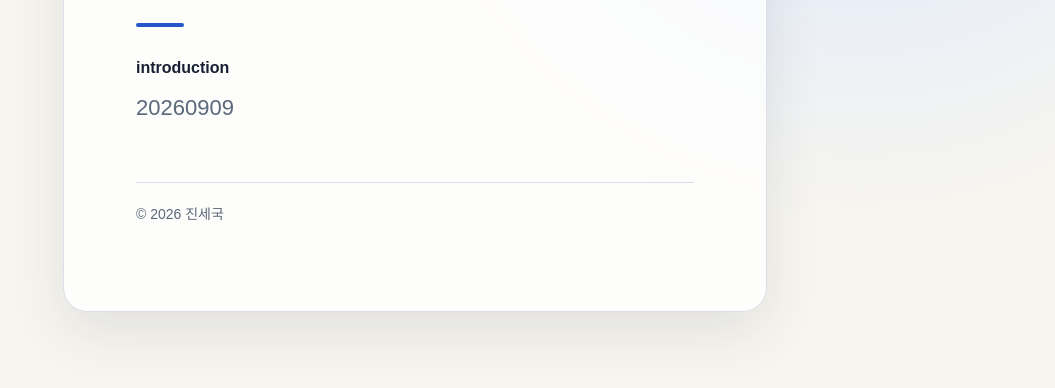
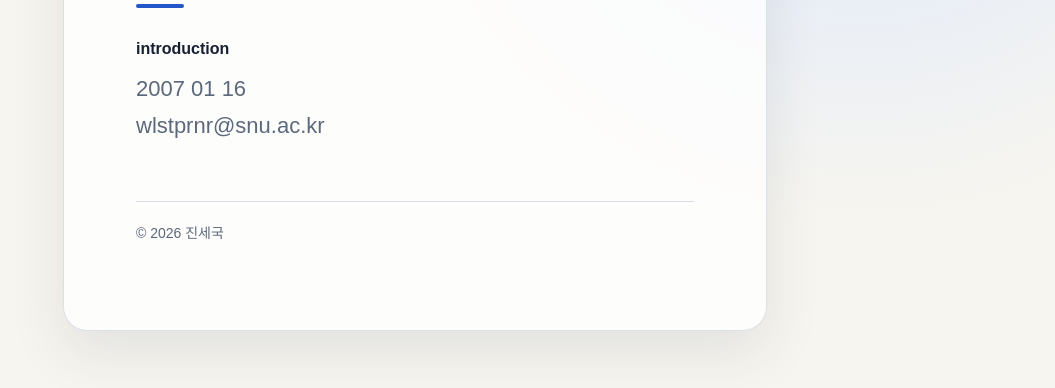
Before and after one commit to wlstprnr-lgtm/wlstprnr-lgtm.github.io, a plain HTML site: page index.html in a window 1280 px wide. Shown: the part 348-736 px from the top of the page, without its empty margins (225-1280 px from the left). Drawn offline with Linux system fonts and the light colour scheme.

Commit message:
Update index.html

```diff
--- a/index.html
+++ b/index.html
@@ -96,7 +96,7 @@
       <div class="rule" aria-hidden="true"></div>
       <section aria-labelledby="intro-title">
         <h2 id="intro-title">introduction</h2>
-        <p class="intro">20260909</p>
+        <p class="intro">2007 01 16<br>wlstprnr@snu.ac.kr</p>
       </section>
       <footer>© 2026 진세국</footer>
     </main>
```
